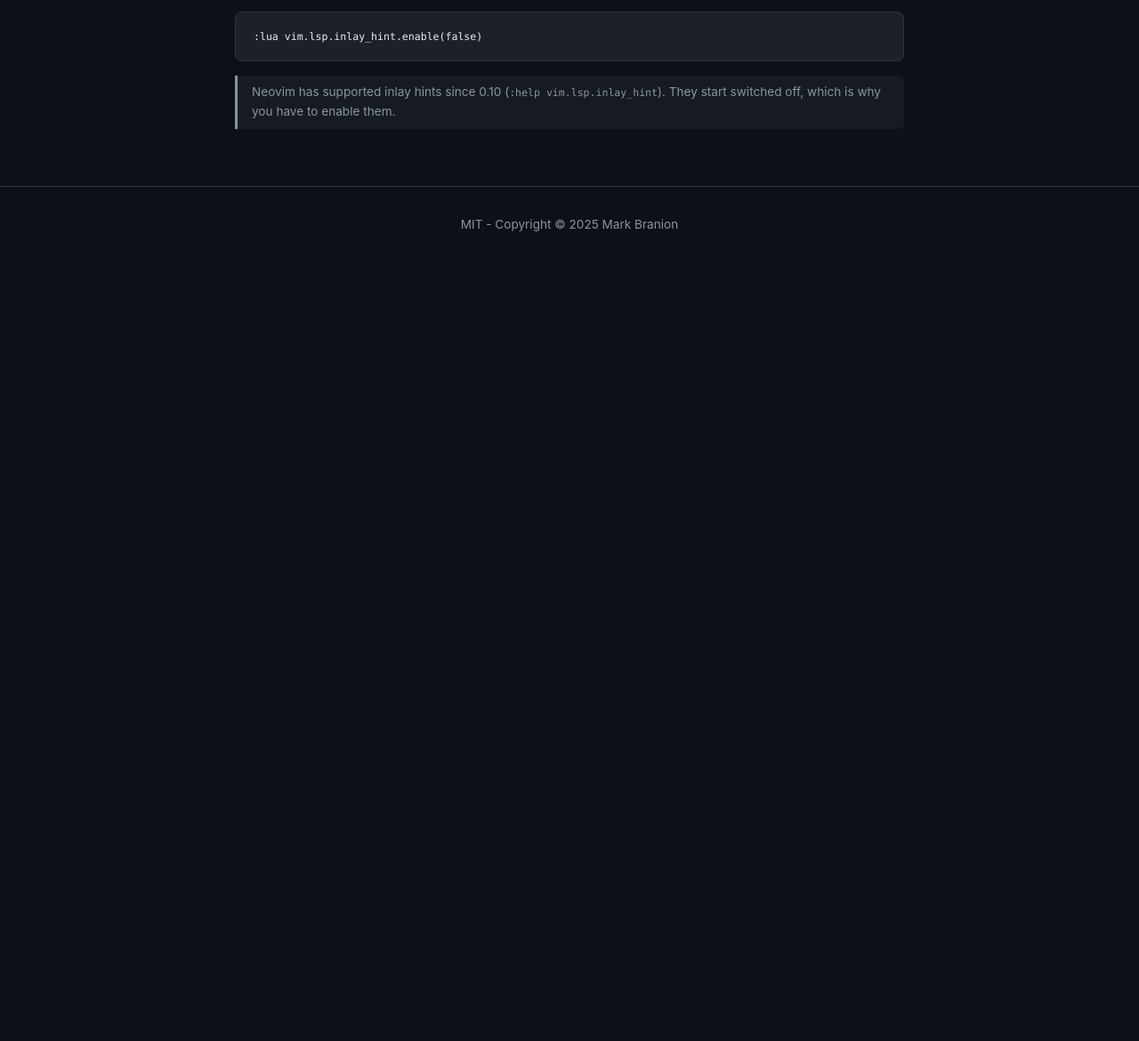
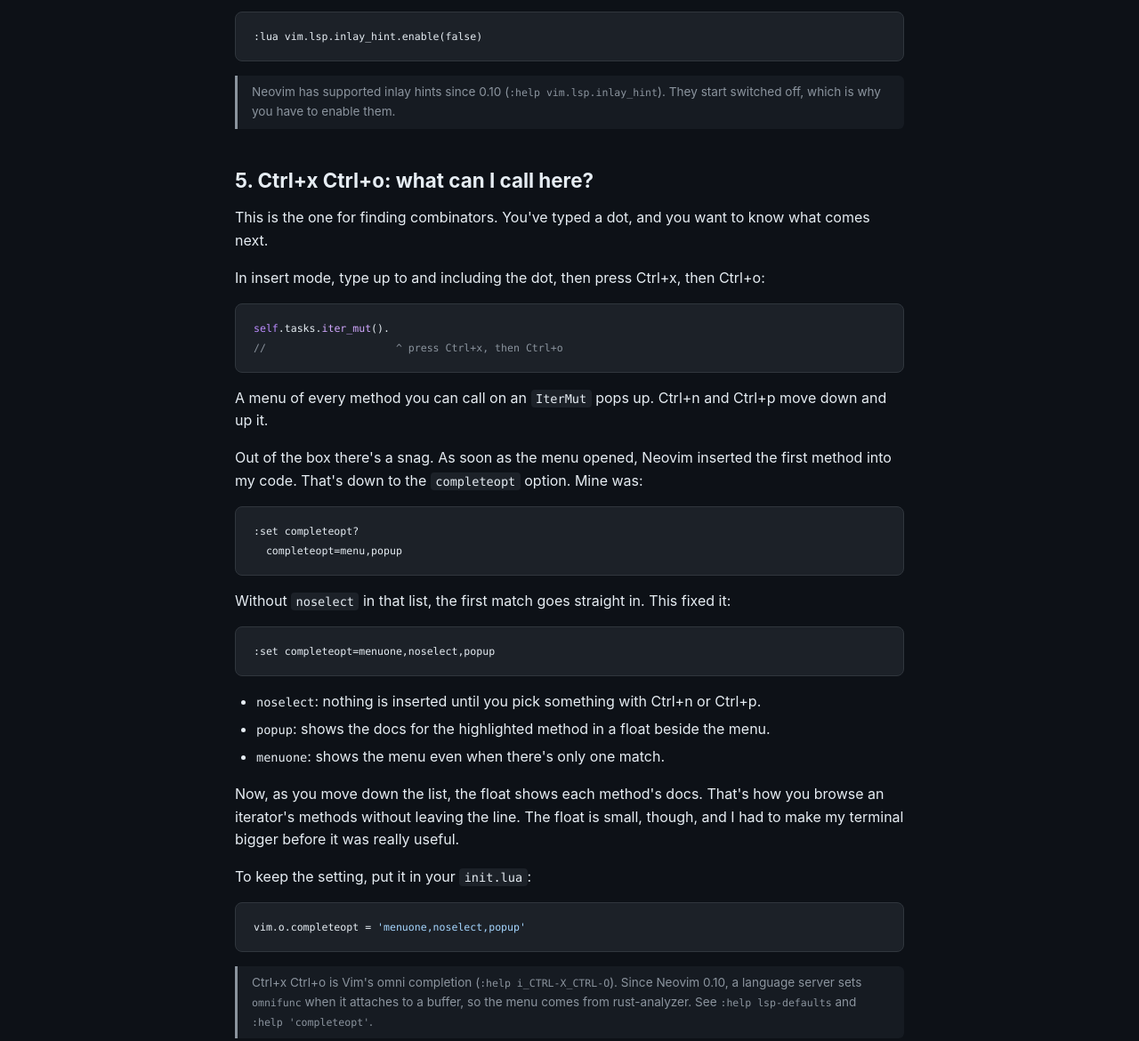
Before and after one commit to telex-tui/telex-tui.github.io, a plain HTML site: page blog/draft60.html in a window 1280 px wide. Shown: the part 3651-4821 px from the top of the page at 89% size. Before the commit the page ends 3946 px from the top, so only its background shows below. Drawn offline with Linux system fonts and the light colour scheme.

Commit message:
Draft 60: Ctrl+x Ctrl+o omni completion and completeopt
Co-Authored-By: Claude Opus 5.5 <noreply@anthropic.com>
Claude-Session: https://claude.ai/code/session_016hMHyJ8Msq9DjiuTC7QsKa

```diff
--- a/blog/draft60.html
+++ b/blog/draft60.html
@@ -94,6 +94,26 @@
 <p>To turn the hints off again:</p>
 <pre><code>:lua vim.lsp.inlay_hint.enable(false)</code></pre>
 <div class="note">Neovim has supported inlay hints since 0.10 (<code>:help vim.lsp.inlay_hint</code>). They start switched off, which is why you have to enable them.</div>
+<h2>5. Ctrl+x Ctrl+o: what can I call here?</h2>
+<p>This is the one for finding combinators. You've typed a dot, and you want to know what comes next.</p>
+<p>In insert mode, type up to and including the dot, then press Ctrl+x, then Ctrl+o:</p>
+<pre><code><span class="kw">self</span>.tasks.<span class="fn">iter_mut</span>().
+<span class="cm">//                     ^ press Ctrl+x, then Ctrl+o</span></code></pre>
+<p>A menu of every method you can call on an <code>IterMut</code> pops up. Ctrl+n and Ctrl+p move down and up it.</p>
+<p>Out of the box there's a snag. As soon as the menu opened, Neovim inserted the first method into my code. That's down to the <code>completeopt</code> option. Mine was:</p>
+<pre><code>:set completeopt?
+  completeopt=menu,popup</code></pre>
+<p>Without <code>noselect</code> in that list, the first match goes straight in. This fixed it:</p>
+<pre><code>:set completeopt=menuone,noselect,popup</code></pre>
+<ul>
+<li><code>noselect</code>: nothing is inserted until you pick something with Ctrl+n or Ctrl+p.</li>
+<li><code>popup</code>: shows the docs for the highlighted method in a float beside the menu.</li>
+<li><code>menuone</code>: shows the menu even when there's only one match.</li>
+</ul>
+<p>Now, as you move down the list, the float shows each method's docs. That's how you browse an iterator's methods without leaving the line. The float is small, though, and I had to make my terminal bigger before it was really useful.</p>
+<p>To keep the setting, put it in your <code>init.lua</code>:</p>
+<pre><code>vim.o.completeopt = <span class="str">'menuone,noselect,popup'</span></code></pre>
+<div class="note">Ctrl+x Ctrl+o is Vim's omni completion (<code>:help i_CTRL-X_CTRL-O</code>). Since Neovim 0.10, a language server sets <code>omnifunc</code> when it attaches to a buffer, so the menu comes from rust-analyzer. See <code>:help lsp-defaults</code> and <code>:help 'completeopt'</code>.</div>
     </article>
   </main>
 
```
Also changed, not shown: blog/drafted-ai-crazies.html (+1 -1 lines).
